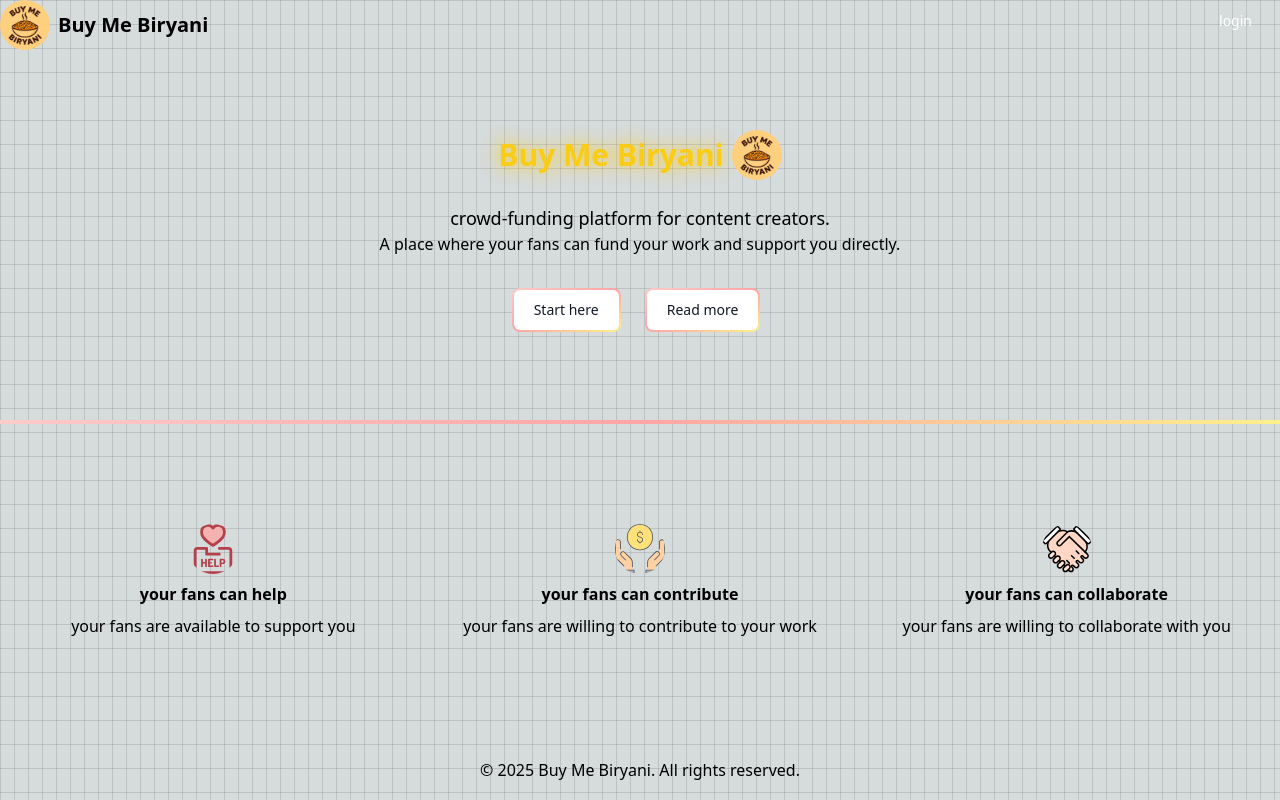
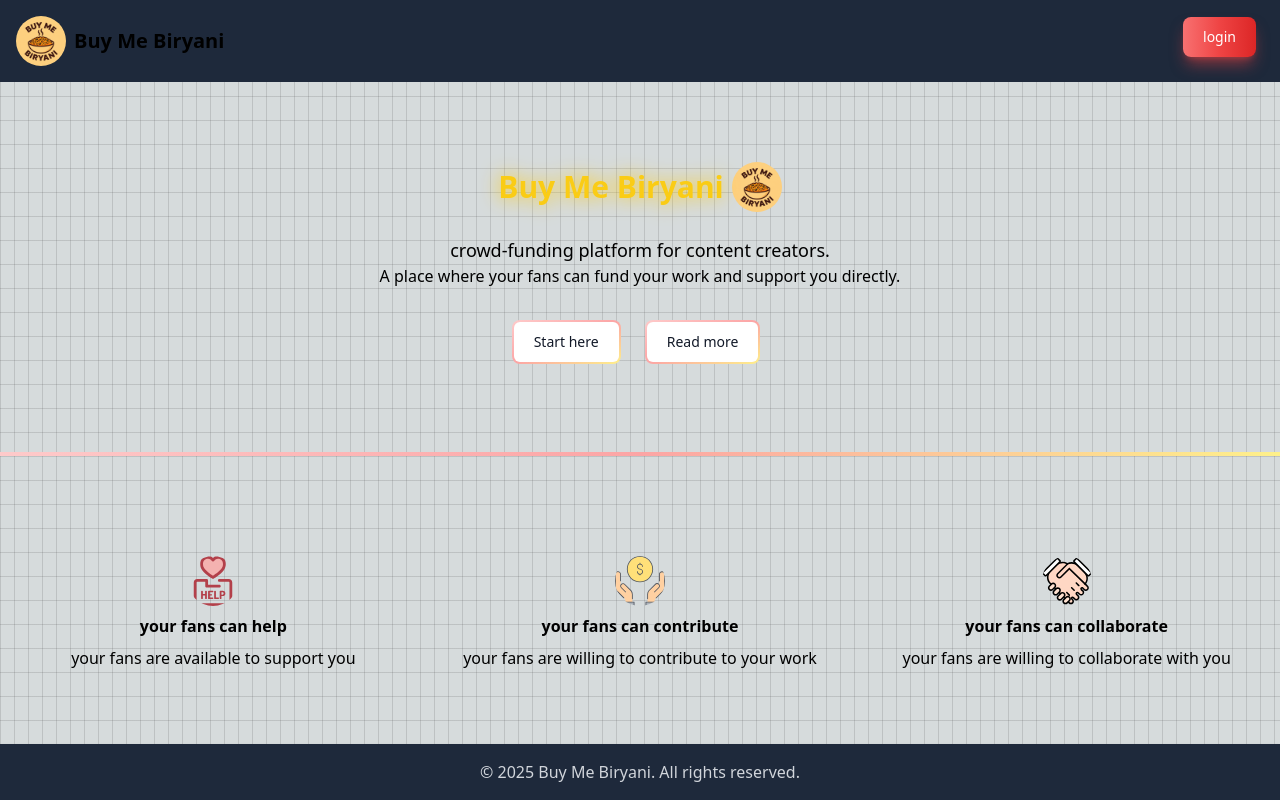
Before and after one commit to shivateja-droid/Buy-Me-Biryani, a Next.js app: page / in a window 1280 px wide. Built offline with nearby package versions, Linux system fonts and the light colour scheme; no server answers.

Commit message:
editing tconf

```diff
--- a/tailwind.config.js
+++ b/tailwind.config.js
@@ -1,10 +1,35 @@
 /** @type {import('tailwindcss').Config} */
+
+// detect environment
+const isDev = process.env.NODE_ENV === "development";
+
 module.exports = {
   content: [
     "./pages/**/*.{js,ts,jsx,tsx,mdx}",
     "./components/**/*.{js,ts,jsx,tsx,mdx}",
     "./app/**/*.{js,ts,jsx,tsx,mdx}",
   ],
+  safelist: isDev
+    ? [
+      { pattern: /.*/ }, // ✅ keep ALL classes in dev
+    ]
+    : [
+      // ✅ production-only safelist (add more if needed)
+      { pattern: /bg-\[.*\]/ }, // arbitrary background utilities
+      "bg-slate-800",
+      "bg-slate-900",
+      "bg-gradient-to-r",
+      "bg-gradient-to-br",
+      "from-red-400",
+      "to-red-600",
+      "text-white",
+      "text-yellow-400",
+      "shadow-lg",
+      "rounded-lg",
+      "object-cover",
+      "absolute",
+      "inset-0",
+    ],
   theme: {
     extend: {
       backgroundImage: {
```
